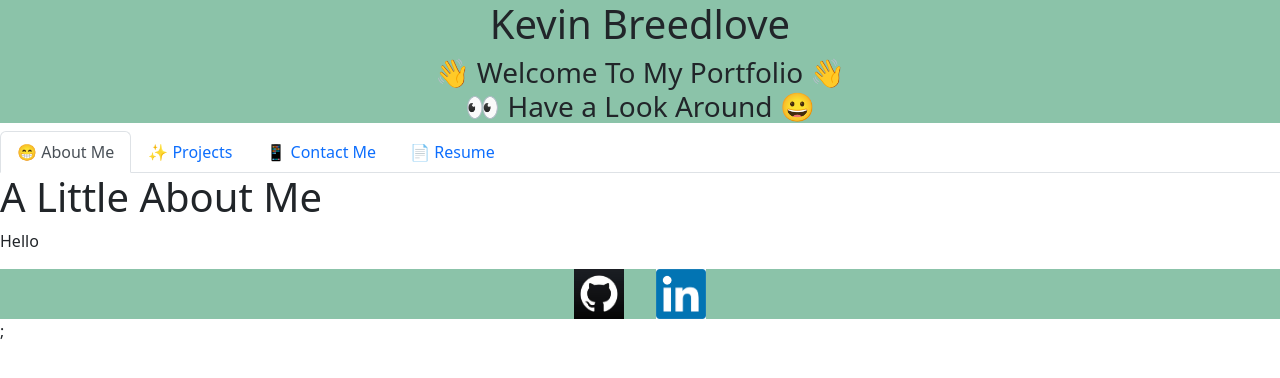
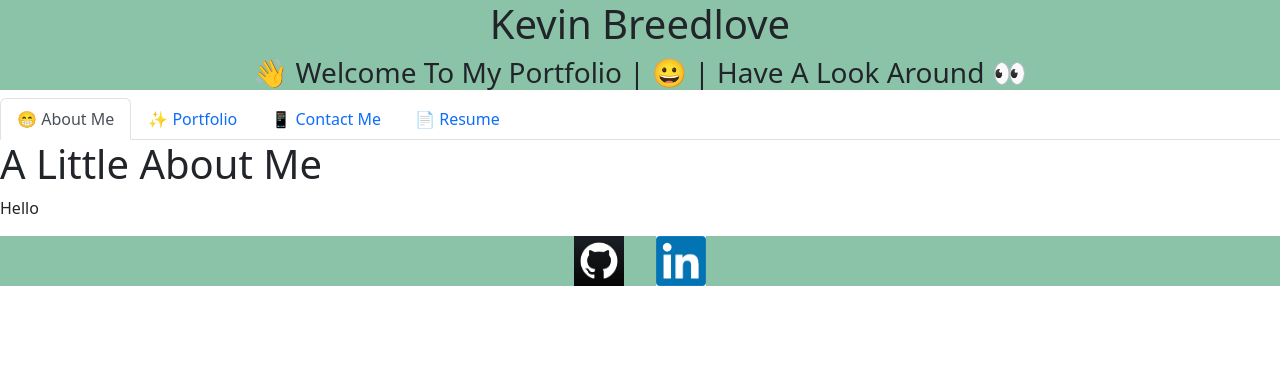
Before and after one commit to Chiweenie6/My_Projects_Portfolio, a React (Create React App) app: page / in a window 1280 px wide. Shown: the top 378 px of the page. Built offline with nearby package versions, Linux system fonts and the light colour scheme.

Commit message:
updated tab name

```diff
--- a/src/App.js
+++ b/src/App.js
@@ -8,7 +8,7 @@ function App() {
     <div>
       <Header />
       <PortfolioInfo />
-      <Footer />;
+      <Footer />
     </div>
   );
 }
--- a/src/components/Header.js
+++ b/src/components/Header.js
@@ -2,9 +2,9 @@ import React from "react";
 
 export default function Header () {
     return (
-        <div class="card-header text-center bg-success bg-opacity-50">
+        <div class="text-center bg-success bg-opacity-50">
             <h1 class="fs-1">Kevin Breedlove</h1>
-            <h1 class="fs-3">👋 Welcome To My Portfolio 👋<br></br>👀 Have a Look Around 😀</h1>
+            <h1 class="fs-3">👋 Welcome To My Portfolio | 😀 | Have A Look Around 👀</h1>
         </div>
     );
 }
--- a/src/components/NavigationTabs.js
+++ b/src/components/NavigationTabs.js
@@ -17,14 +17,14 @@ function NavigationTabs({ currentPage, changePage }) {
       </li>
       <li className="nav-item">
         <a
-          href="#Projects"
-          onClick={() => changePage("Projects")}
-          // If the currentPage is `Projects`, the active link class from bootstrap is applied, if not, nav-link is applied.
+          href="#Portfolio"
+          onClick={() => changePage("Portfolio")}
+          // If the currentPage is `Portfolio`, the active link class from bootstrap is applied, if not, nav-link is applied.
           className={
-            currentPage === "Projects" ? "nav-link active" : "nav-link"
+            currentPage === "Portfolio" ? "nav-link active" : "nav-link"
           }
         >
-          ✨ Projects
+          ✨ Portfolio
         </a>
       </li>
       <li className="nav-item">
--- a/src/components/PortfolioInfo.js
+++ b/src/components/PortfolioInfo.js
@@ -1,7 +1,7 @@
 import React, { useState } from "react";
 import NavigationTabs from "./NavigationTabs";
 import AboutMe from "./pages/AboutMe";
-import Projects from "./pages/Projects";
+import Portfolio from "./pages/Portfolio";
 import ContactMe from "./pages/ContactMe";
 import Resume from "./pages/Resume";
 
@@ -13,8 +13,8 @@ export default function PortfolioInfo() {
     if (currentPage === "AboutMe") {
       return <AboutMe />;
     }
-    if (currentPage === "Projects") {
-      return <Projects />;
+    if (currentPage === "Portfolio") {
+      return <Portfolio />;
     }
     if (currentPage === "ContactMe") {
       return <ContactMe />;
```
Also changed, not shown: src/components/pages/Portfolio.js (renamed from src/components/pages/Projects.js).
